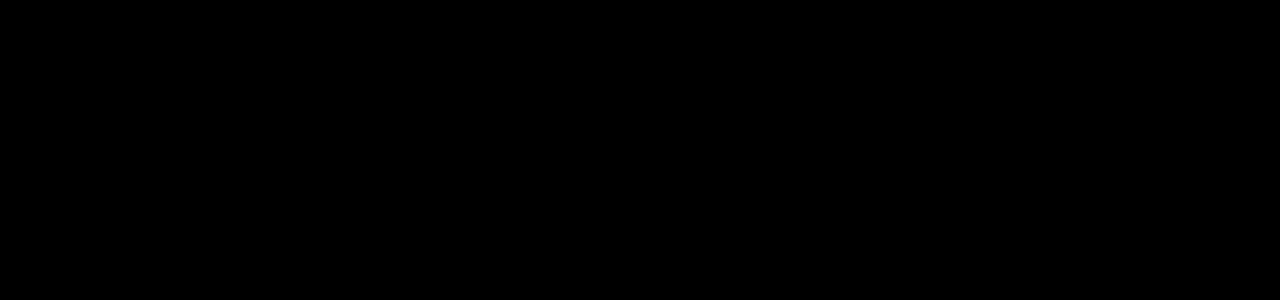
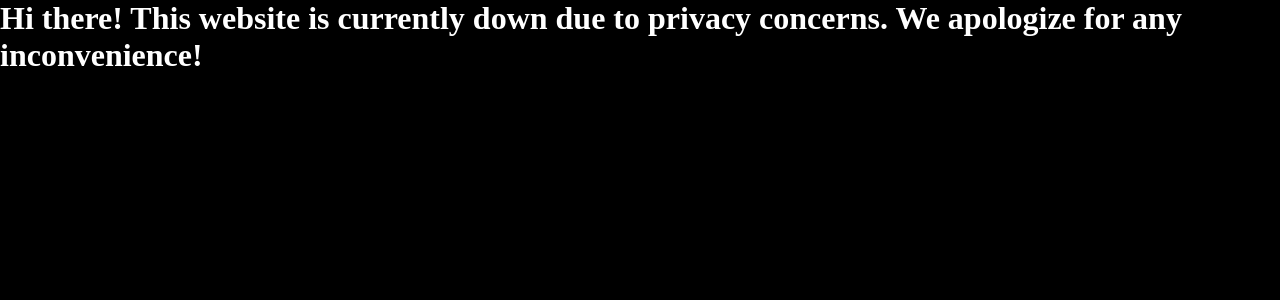
Before and after one commit to PkTheCoda/personal-portfolio, a React (Create React App) app: page / in a window 1280 px wide. Shown: the top 300 px of the page. Built offline with nearby package versions, Linux system fonts and the light colour scheme.

Commit message:
made prviacy visible

```diff
--- a/src/App.css
+++ b/src/App.css
@@ -598,3 +598,7 @@
   font-family:var(--primary-font);
   font-size:1vw;
 }
+
+.main-h1 {
+  color:white;
+}
--- a/src/App.js
+++ b/src/App.js
@@ -17,7 +17,7 @@
       <Contact />
       <Footer />
       <Analytics /> */}
-      <h1>Hi there! This website is currently down due to privacy concerns. We apologize for any inconvenience!</h1>
+      <h1 className='main-h1'>Hi there! This website is currently down due to privacy concerns. We apologize for any inconvenience!</h1>
     </>
   );
 }
```
